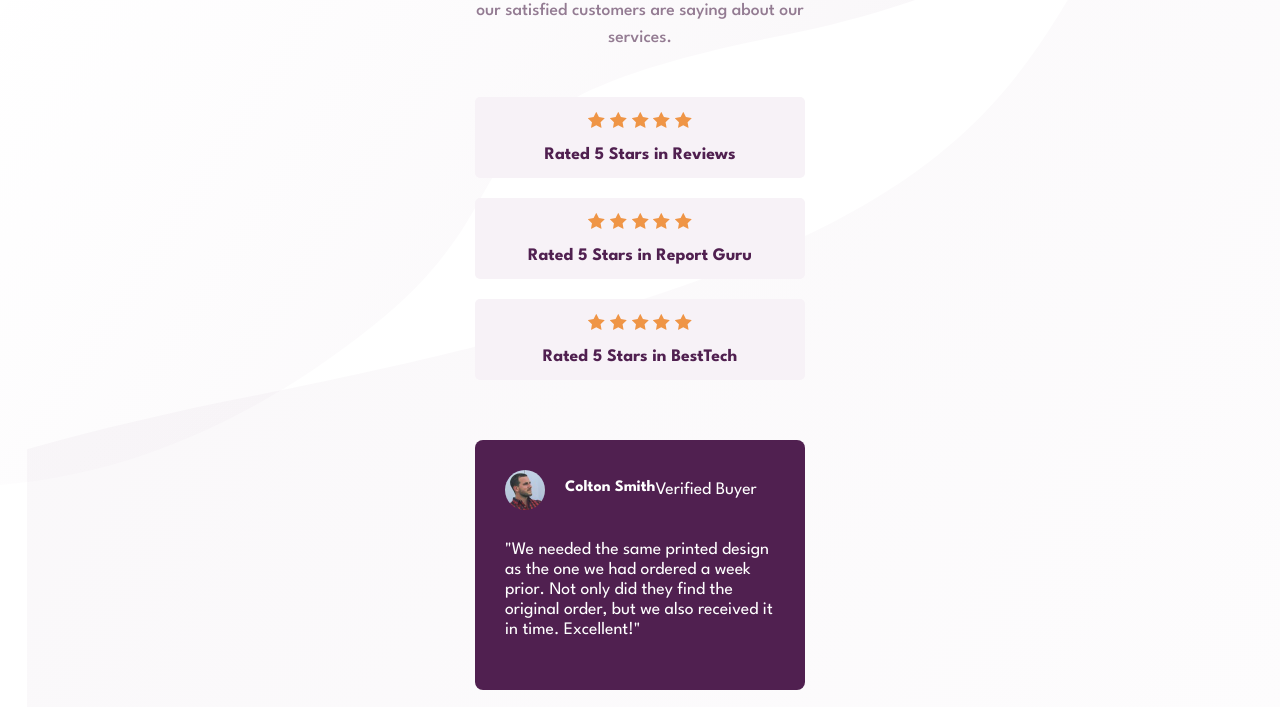
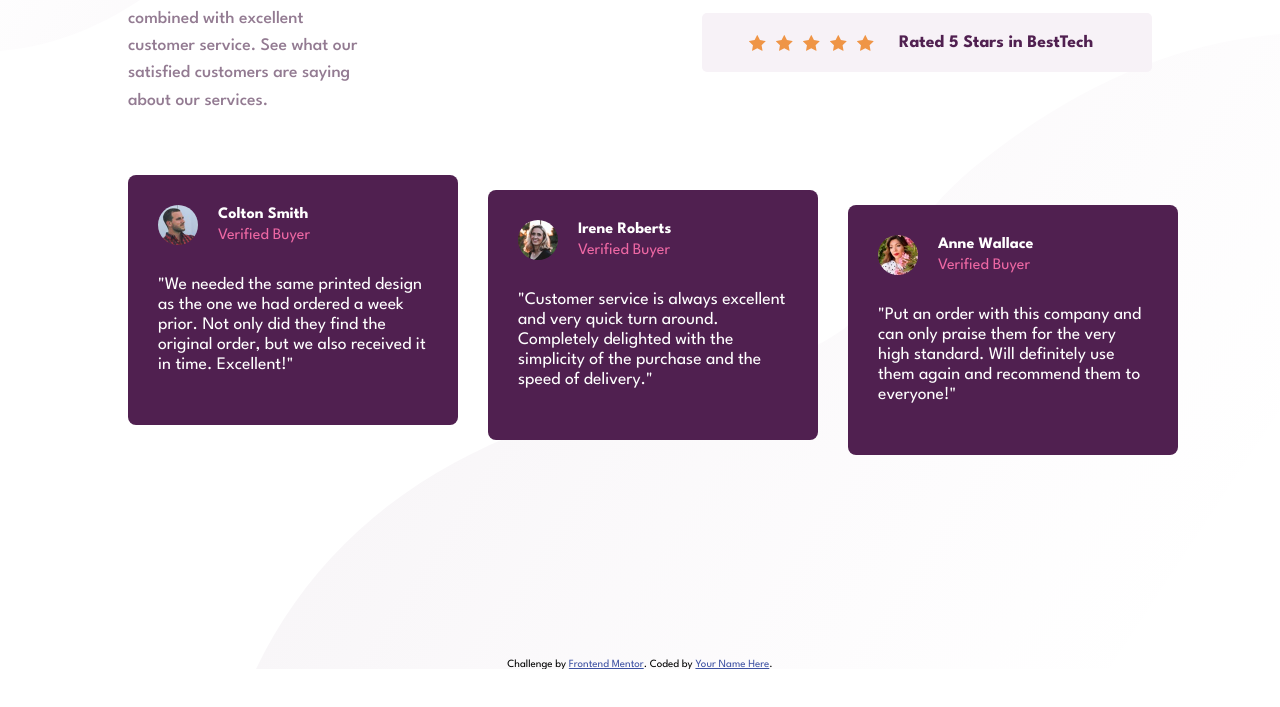
Before and after one commit to UrielBucio/Social_Proof_Section_Hub, a plain HTML site: page index.html in a window 1280 px wide. Shown: the part 309-1016 px from the top of the page. After the commit the page ends 978 px from the top, so only its background shows below. Drawn offline with Linux system fonts and the light colour scheme.

Commit message:
Styles Desktop desing

```diff
--- a/css/styles.css
+++ b/css/styles.css
@@ -36,7 +36,7 @@ h1 {
     letter-spacing: -1px;
     line-height: 2.2rem;
     margin-bottom: 35px;
-    text-align: center;
+    /* text-align: center; */
 }
 .main_paragraph {
     color: var(--darkGrayishMagenta);
@@ -44,7 +44,7 @@ h1 {
     font-weight: 500;
     line-height: 1.7rem;
     margin-bottom: 35px;
-    text-align: center;
+    /* text-align: center; */
 }
 .ranking_container {
     display: flex;
@@ -71,7 +71,7 @@ h1 {
     color: var(--white);
     height: 250px;
     margin-bottom: 20px;
-    max-width: 330px;
+    min-width: 330px;
     padding: 30px;
 }
 .card_header {
@@ -107,3 +107,61 @@ h1 {
 .attribution a {
     color: hsl(228, 45%, 44%);
 }
+@media (min-width: 1024px) {
+    body {
+        background-image: url(../src/img/bg-pattern-top-desktop.svg), url(../src/img/bg-pattern-bottom-desktop.svg);
+        background-position: top left, bottom right;
+        background-size: 580px, 1024px;
+    }
+    .main_container {
+        display: grid;
+        grid-template-columns: 1fr 1fr;
+        grid-template-rows: 1fr 1fr;
+        grid-template-areas:
+            "text ranking"
+            "card card";
+        width: 80%;
+    }
+    .titles_container {
+        grid-area: text;
+        padding: 0 240px 25px 0;
+        text-align: left;
+    }
+    .ranking_container {
+        grid-area: ranking;
+    }
+    .ranking_item {
+        align-items: center;
+        display: flex;
+        padding: 2px;
+        width: 450px;
+    }
+    .two-left {
+        margin-left: 50px;
+    }
+    .three-left {
+        margin-left: 100px;
+    }
+    .ranking_item img {
+        margin: 0 5px 0;
+    }
+    .ranking_item p {
+        height: 35px;
+        margin: 20px 0 0 20px;
+        margin-left: 20px;
+    }
+    .users_container {
+        display: flex;
+        flex-flow: row nowrap;
+        grid-area: card;
+    }
+    .card_user {
+        margin: 0 30px 0 0;
+    }
+    .two {
+        margin-top: 15px;
+    }
+    .three {
+        margin-top: 30px;
+    }
+}
--- a/index.html
+++ b/index.html
@@ -9,28 +9,30 @@
   </head>
   <body>
     <main class="main_container">
-      <h1>10,000+ of our users love our products.</h1>
-      <p class="main_paragraph">We only provide great products combined with excellent customer service.
+      <div class="titles_container">
+        <h1>10,000+ of our users love our products.</h1>
+        <p class="main_paragraph">We only provide great products combined with excellent customer service.
         See what our satisfied customers are saying about our services.</p>
+      </div>
       <div class="ranking_container">
         <div class="ranking_item">
-          <img src="./src/img/icon-star.svg" alt="icon-star">
+          <img src="./src/img/icon-star.svg" alt="icon-star" style="padding-left: 40px;">
           <img src="./src/img/icon-star.svg" alt="icon-star">
           <img src="./src/img/icon-star.svg" alt="icon-star">
           <img src="./src/img/icon-star.svg" alt="icon-star">
           <img src="./src/img/icon-star.svg" alt="icon-star">
           <p>Rated 5 Stars in Reviews</p>
         </div>
-        <div class="ranking_item">
-          <img src="./src/img/icon-star.svg" alt="icon-star">
+        <div class="ranking_item two-left">
+          <img src="./src/img/icon-star.svg" alt="icon-star" style="padding-left: 40px;">
           <img src="./src/img/icon-star.svg" alt="icon-star">
           <img src="./src/img/icon-star.svg" alt="icon-star">
           <img src="./src/img/icon-star.svg" alt="icon-star">
           <img src="./src/img/icon-star.svg" alt="icon-star">
           <p>Rated 5 Stars in Report Guru</p>
         </div>
-        <div class="ranking_item">
-          <img src="./src/img/icon-star.svg" alt="icon-star">
+        <div class="ranking_item three-left">
+          <img src="./src/img/icon-star.svg" alt="icon-star" style="padding-left: 40px;">
           <img src="./src/img/icon-star.svg" alt="icon-star">
           <img src="./src/img/icon-star.svg" alt="icon-star">
           <img src="./src/img/icon-star.svg" alt="icon-star">
@@ -39,35 +41,42 @@
         </div>
       </div>
       <div class="users_container">
-        <div class="card_user">
+        <div class="card_user one">
           <div class="card_header">
             <img src="./src/img/image-colton.jpg" alt="image-colton">
-            <h2>Colton Smith</h2>
-            <p>Verified Buyer</p>
+            <div>
+              <h2>Colton Smith</h2>
+              <span>Verified Buyer</span>
+            </div>
           </div>
           <p>"We needed the same printed design as the one we had ordered a week prior.
             Not only did they find the original order, but we also received it in time.
             Excellent!"</p>
         </div>
-        <div class="card_user">
+        <div class="card_user two">
           <div class="card_header">
             <img src="./src/img/image-irene.jpg" alt="image-colton">
-            <h2>Irene Roberts</h2>
-            <p>Verified Buyer</p>
+            <div>
+              <h2>Irene Roberts</h2>
+              <span>Verified Buyer</span>
+            </div>
           </div>
           <p>"Customer service is always excellent and very quick turn around. Completely
             delighted with the simplicity of the purchase and the speed of delivery."</p>
         </div>
-        <div class="card_user">
+        <div class="card_user three">
           <div class="card_header">
             <img src="./src/img/image-anne.jpg" alt="image-colton">
-            <h2>Anne Wallace</h2>
-            <p>Verified Buyer</p>
+            <div>
+              <h2>Anne Wallace</h2>
+              <span>Verified Buyer</span>
+            </div>
           </div>
           <p>"Put an order with this company and can only praise them for the very high
             standard. Will definitely use them again and recommend them to everyone!"</p>
         </div>
       </div>
+    </main>
     <div class="attribution">
       Challenge by
       <a href="https://www.frontendmentor.io?ref=challenge" target="_blank"
```
